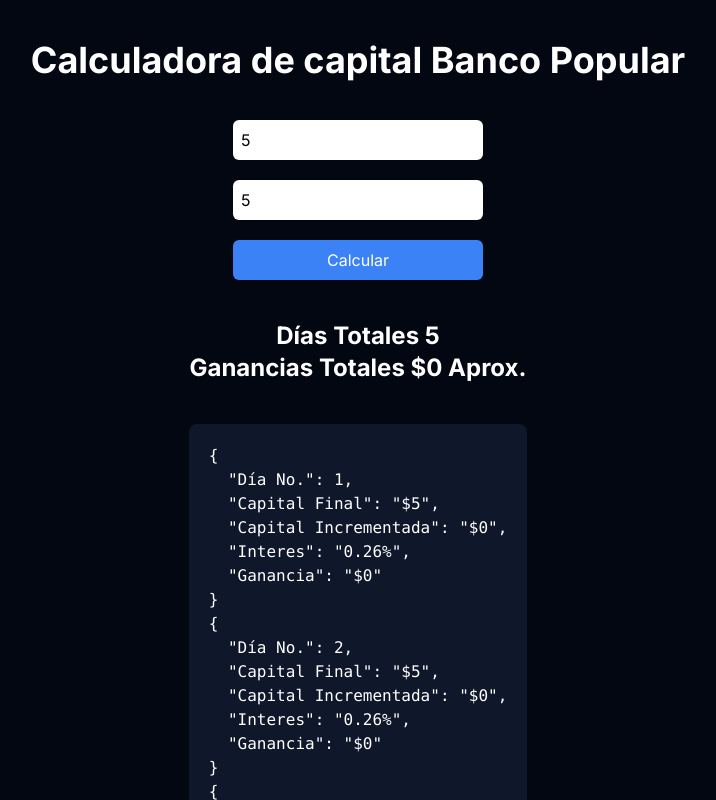
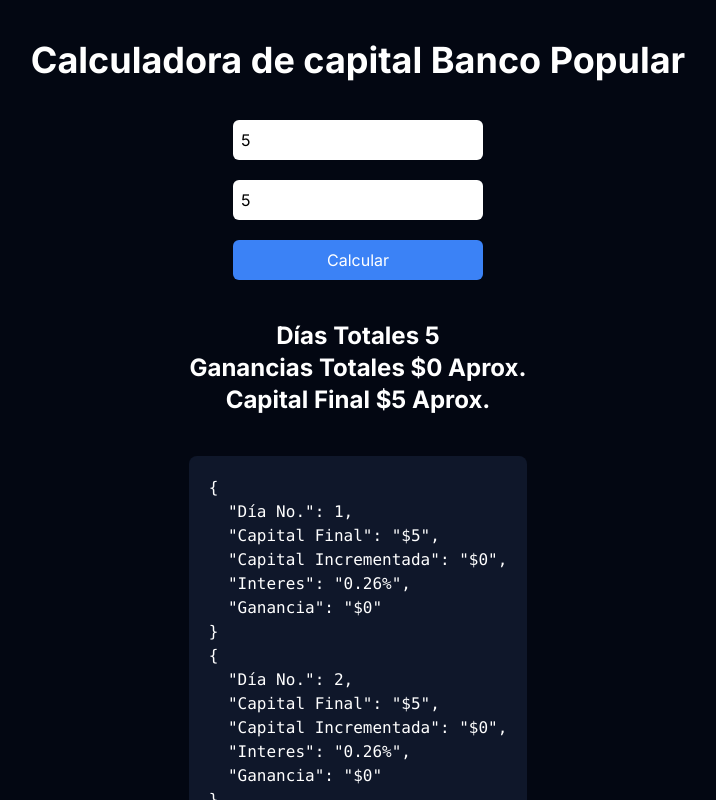
Before and after one commit to rix3th1/calculadora-banco-popular, a Next.js app: page / in a window 1280 px wide. Both pictures are taken after typing "5", "5" into the empty fields and a click on the button "Calcular". Shown: the top 800 px of the page, without its empty margins (282-998 px from the left). Built offline with nearby package versions, Linux system fonts and the light colour scheme.

Commit message:
Fixed bugs

```diff
--- a/src/components/Calc.tsx
+++ b/src/components/Calc.tsx
@@ -62,6 +62,9 @@
           <h2 className="text-2xl font-bold">
             Ganancias Totales {infoCapital.toReversed()[0]["Ganancia"]} Aprox.
           </h2>
+          <h2 className="text-2xl font-bold">
+            Capital Final {infoCapital.toReversed()[0]["Capital Final"]} Aprox.
+          </h2>
         </>
       )}
       {infoCapital.length !== 0 && (
```
